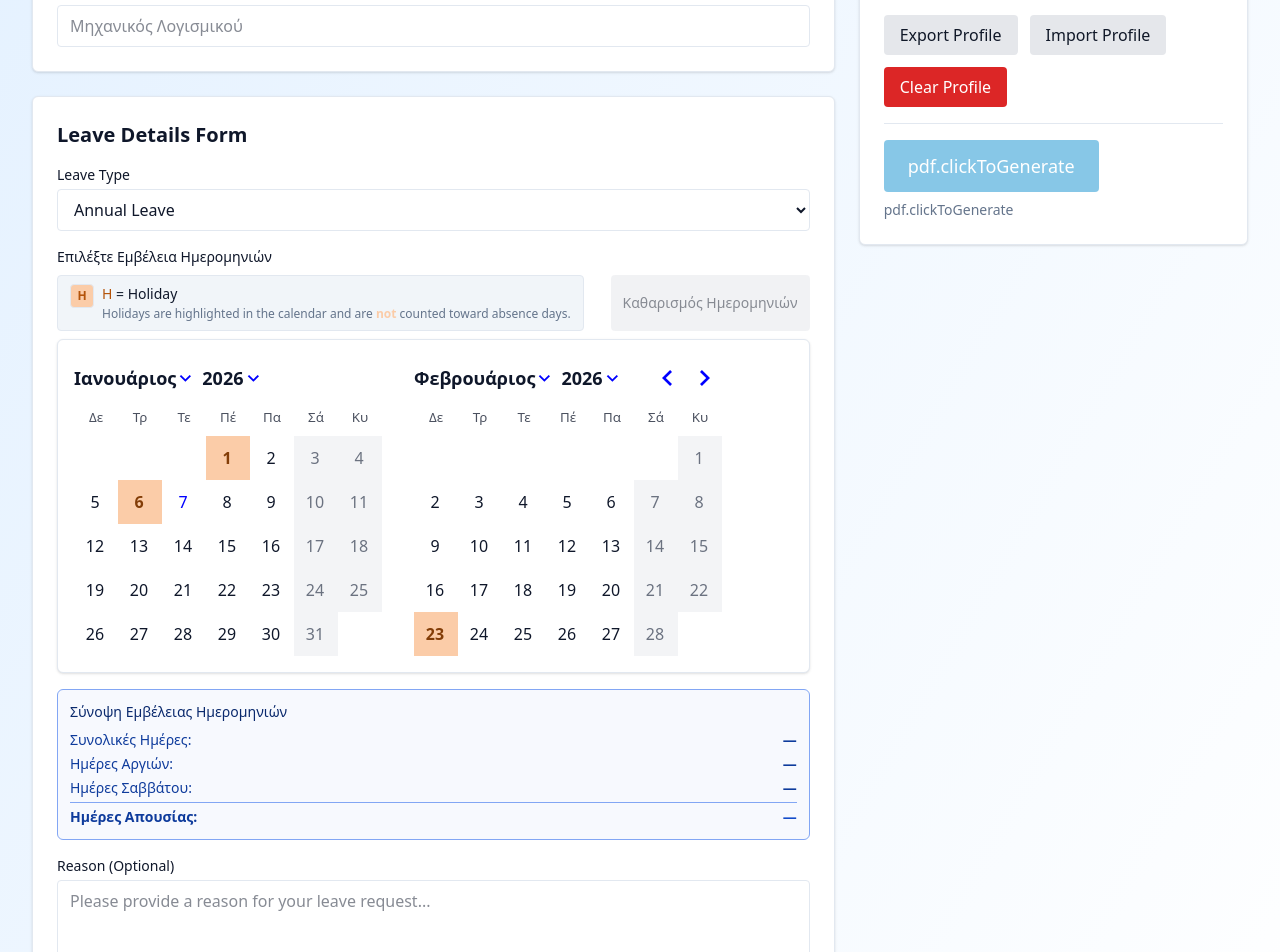
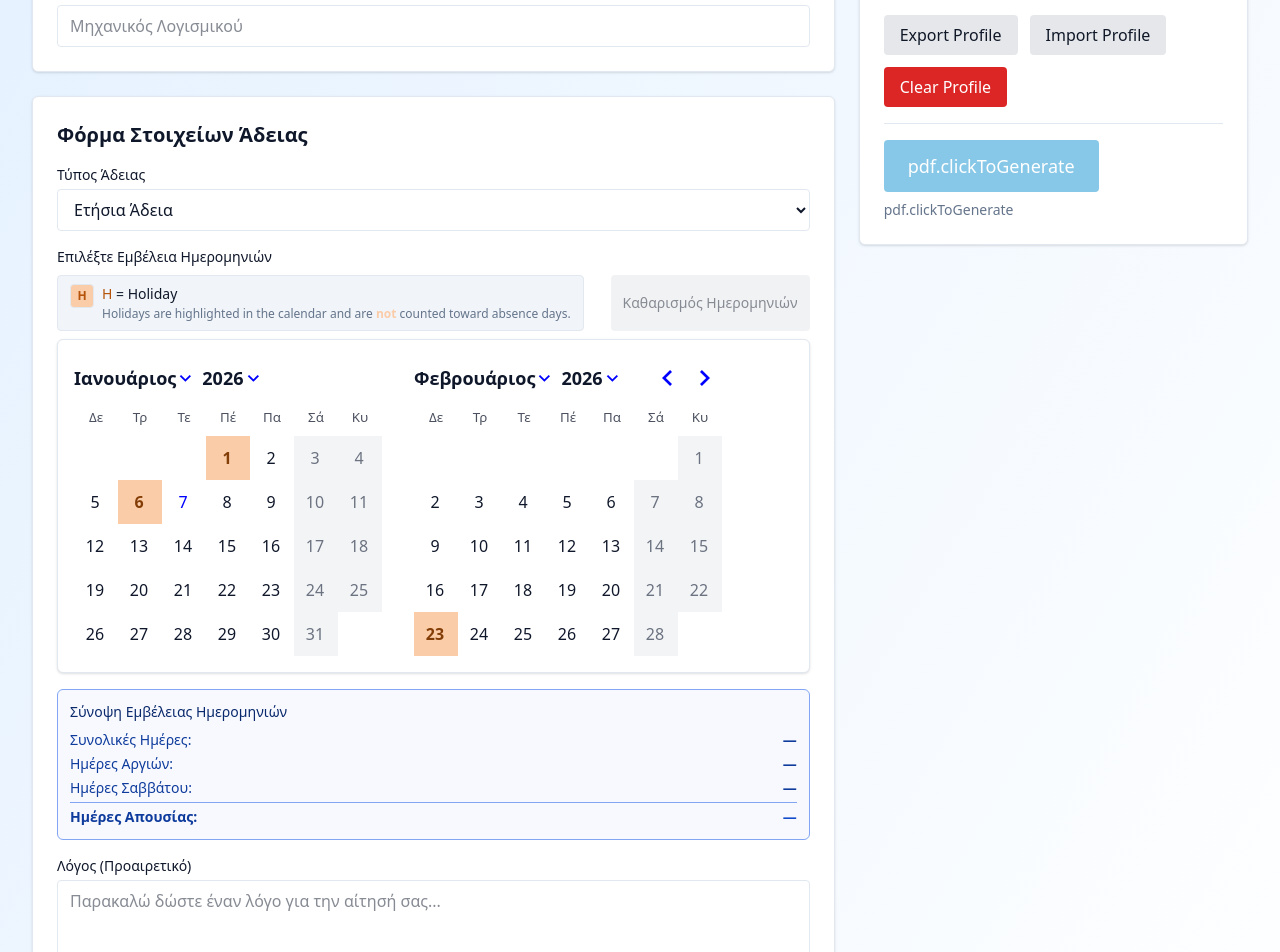
Before and after one commit to jimzord12/absence-pdf-maker, a React (Vite) app: page / in a window 1280 px wide. Shown: the part 1000-1952 px from the top of the page. Built offline with nearby package versions, Linux system fonts and the light colour scheme; what @react-pdf/renderer would draw is missing.

Commit message:
112-migrate-leave-details-section: Migrate LeaveDetailsSection to use i18next translations

```diff
--- a/src/features/leave-request/ui/sections/LeaveDetailsSection.tsx
+++ b/src/features/leave-request/ui/sections/LeaveDetailsSection.tsx
@@ -1,6 +1,7 @@
-import React, { useEffect } from 'react';
+import React, { useEffect, useMemo } from 'react';
 import type { FieldErrors } from 'react-hook-form';
 import { useFormContext } from 'react-hook-form';
+import { useTranslation } from 'react-i18next';
 
 import { Card, Select, Textarea } from '../../../../shared/ui';
 import type { LeaveRequest } from '../../model/leaveRequest.types';
@@ -11,14 +12,6 @@ import { DateRangeField } from '../components/DateRangeField';
 interface LeaveDetailsSectionProps {
   errors?: FieldErrors<LeaveRequest>;
 }
-
-// Leave type options for dropdown
-const leaveTypeOptions = [
-  { value: 'annual', label: 'Annual Leave' },
-  { value: 'sick', label: 'Sick Leave' },
-  { value: 'unpaid', label: 'Unpaid Leave' },
-  { value: 'other', label: 'Other' },
-];
 
 /**
  * LeaveDetailsSection component
@@ -38,6 +31,17 @@ export const LeaveDetailsSection: React.FC<LeaveDetailsSectionProps> = ({ errors
   const holidays = useLeaveRequestStore(state => state.holidays.holidaySet);
   const setLeaveDraft = useLeaveRequestStore(state => state.setLeaveDraft);
   const { locale } = useLocaleStore();
+  const { t } = useTranslation('forms') as { t: (key: string, options?: Record<string, unknown>) => string };
+
+  const leaveTypeOptions = useMemo(
+    () => [
+      { value: 'annual', label: t('leave.types.annual') },
+      { value: 'sick', label: t('leave.types.sick') },
+      { value: 'unpaid', label: t('leave.types.unpaid') },
+      { value: 'other', label: t('leave.types.other') },
+    ],
+    [t]
+  );
 
   // Watch form fields to update Zustand store when they change
   const startDate = watch?.('startDate');
@@ -59,13 +63,13 @@ export const LeaveDetailsSection: React.FC<LeaveDetailsSectionProps> = ({ errors
     <section aria-labelledby="leave-details-heading">
       <Card>
         <h2 id="leave-details-heading" className="text-xl font-semibold mb-4 text-[color:var(--color-text-primary)]">
-          Leave Details Form
+          {t('leave.heading')}
         </h2>
         <div className="space-y-4">
           <Select
-            label="Leave Type"
+            label={t('leave.leaveType')}
             options={leaveTypeOptions}
-            placeholder="Select leave type"
+            placeholder={t('leave.leaveTypePlaceholder')}
             {...register?.('leaveType')}
             error={errors?.leaveType?.message}
           />
@@ -73,8 +77,8 @@ export const LeaveDetailsSection: React.FC<LeaveDetailsSectionProps> = ({ errors
           <DateRangeField errors={errors} holidaySet={holidays} locale={locale} />
 
           <Textarea
-            label="Reason (Optional)"
-            placeholder="Please provide a reason for your leave request..."
+            label={t('leave.reason')}
+            placeholder={t('leave.reasonPlaceholder')}
             rows={4}
             {...register?.('reason')}
             error={errors?.reason?.message}
```
Also changed, not shown: 2 other files (tests, documents, lock files or other folders).
